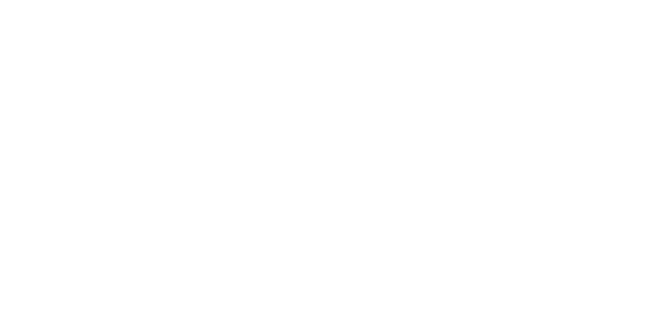
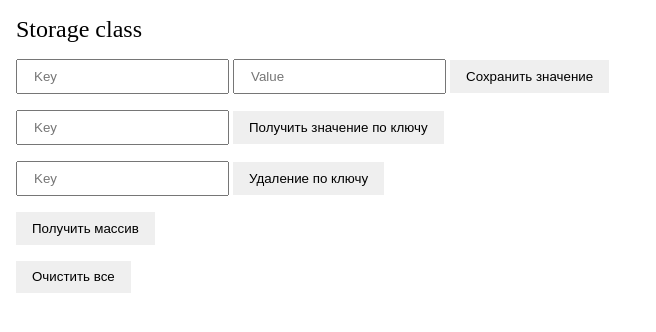
Before and after one commit to sngnd/storage, a plain HTML site: page index.html in a window 1280 px wide. Shown: the whole page, without its empty margins (0-656 px from the left). Drawn offline with Linux system fonts and the light colour scheme.

Commit message:
added buttons

```diff
--- a/index.html
+++ b/index.html
@@ -8,7 +8,68 @@
 </head>
 
 <body>
+    <div class="container">
+        <header>Storage class</header>
+        <div>
+            <input id="keyToAdd" type="text" placeholder="Key" />
+            <input id="valueToAdd" type="text" placeholder="Value" />
+            <button id="addValueBtn" class="button button_add">
+          Сохранить значение
+        </button>
+        </div>
+        <div>
+            <input id="keyToGetValue" type="text" placeholder="Key" />
+            <button id="getValueBtn" class="button">
+          Получить значение по ключу
+        </button>
+        </div>
+        <input id="keyToDelete" type="text" placeholder="Key" />
+        <button id="deleteBtn" class="button">Удаление по ключу</button>
+        <button id="getKeysBtn" class="button button__delete">
+        Получить массив
+      </button>
+        <button id="resetBtn" class="button button__reset">Очистить все</button>
+    </div>
     <script src="./storage.js"></script>
 </body>
 
+<style>
+    body {
+        box-sizing: border-box;
+        margin: 0;
+        font-size: 1rem;
+    }
+
+    header {
+        font-size: 1.5rem;
+    }
+
+    .container {
+        margin: 1rem;
+    }
+
+    input,
+    select {
+        padding: 0.5rem 1rem;
+        margin-top: 1rem;
+    }
+
+    .button {
+        border: none;
+        padding: 0.55rem 1rem;
+        margin-top: 1rem;
+        cursor: pointer;
+    }
+
+    .button:hover {
+        background-color: grey;
+        color: white;
+    }
+
+    .button__reset,
+    .button__delete {
+        display: block;
+    }
+</style>
+
 </html>
--- a/storage.js
+++ b/storage.js
@@ -23,10 +23,34 @@
 }
 
 const drink = new Storage();
-drink.addValue("wf", "qwerty");
-drink.addValue("qwe", "qwe");
-console.log(drink);
-console.log(drink.getValue("wfe"));
-console.log(drink.getKeys());
-drink.reset();
-console.log(drink);
+
+const addValueBtn = document.querySelector("#addValueBtn");
+addValueBtn.addEventListener("click", () => {
+    const keyToAdd = document.querySelector("#keyToAdd").value;
+    const valueToAdd = document.querySelector("#valueToAdd").value;
+    drink.addValue(keyToAdd, valueToAdd);
+    console.log(drink);
+});
+
+const resetBtn = document.querySelector("#resetBtn");
+resetBtn.addEventListener("click", () => {
+    drink.reset();
+    console.log(drink);
+});
+
+const getValueBtn = document.querySelector("#getValueBtn");
+getValueBtn.addEventListener("click", () => {
+    const keyToGetValue = document.querySelector("#keyToGetValue").value;
+    console.log(drink.getValue(keyToGetValue));
+});
+
+const deleteBtn = document.querySelector("#deleteBtn");
+deleteBtn.addEventListener("click", () => {
+    const keyToDelete = document.querySelector("#keyToDelete").value;
+    console.log(drink.deleteValue(keyToDelete));
+});
+
+const getKeysBtn = document.querySelector("#getKeysBtn");
+getKeysBtn.addEventListener("click", () => {
+    console.log(drink.getKeys());
+});
```
